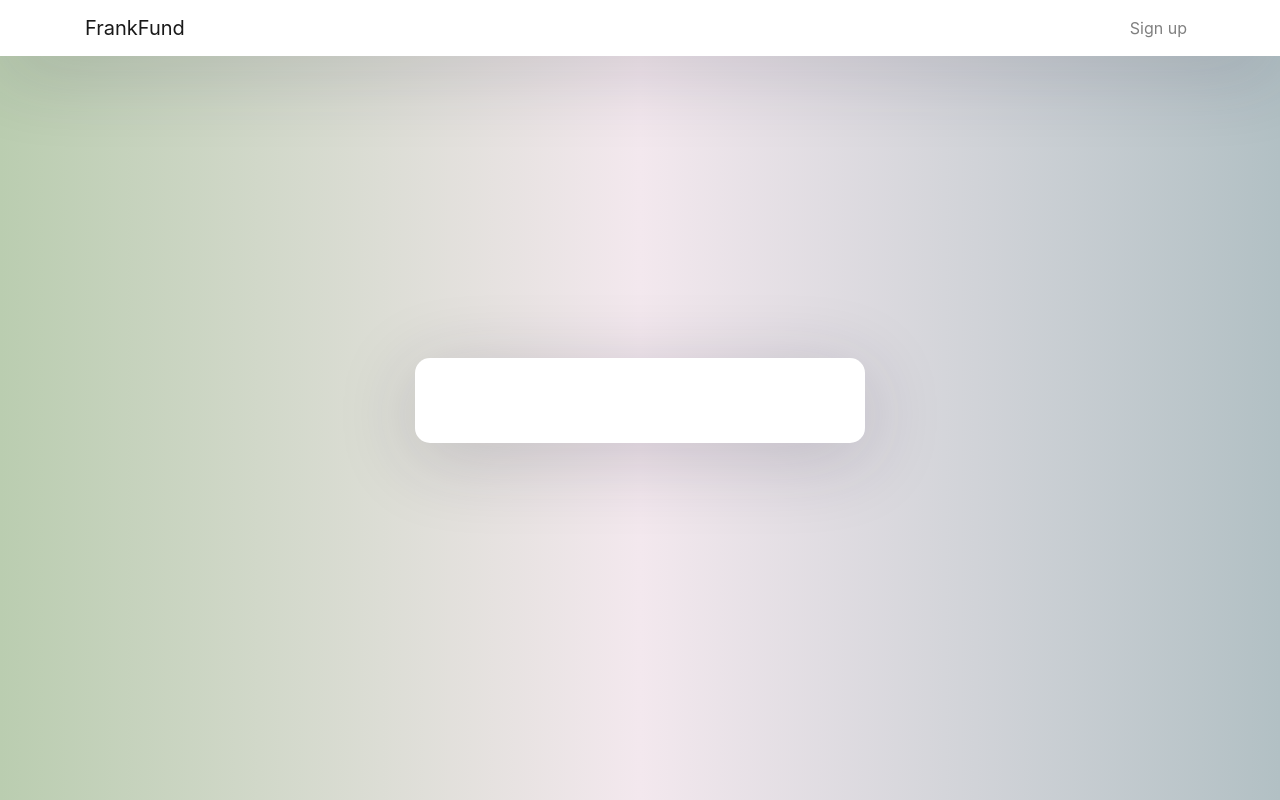
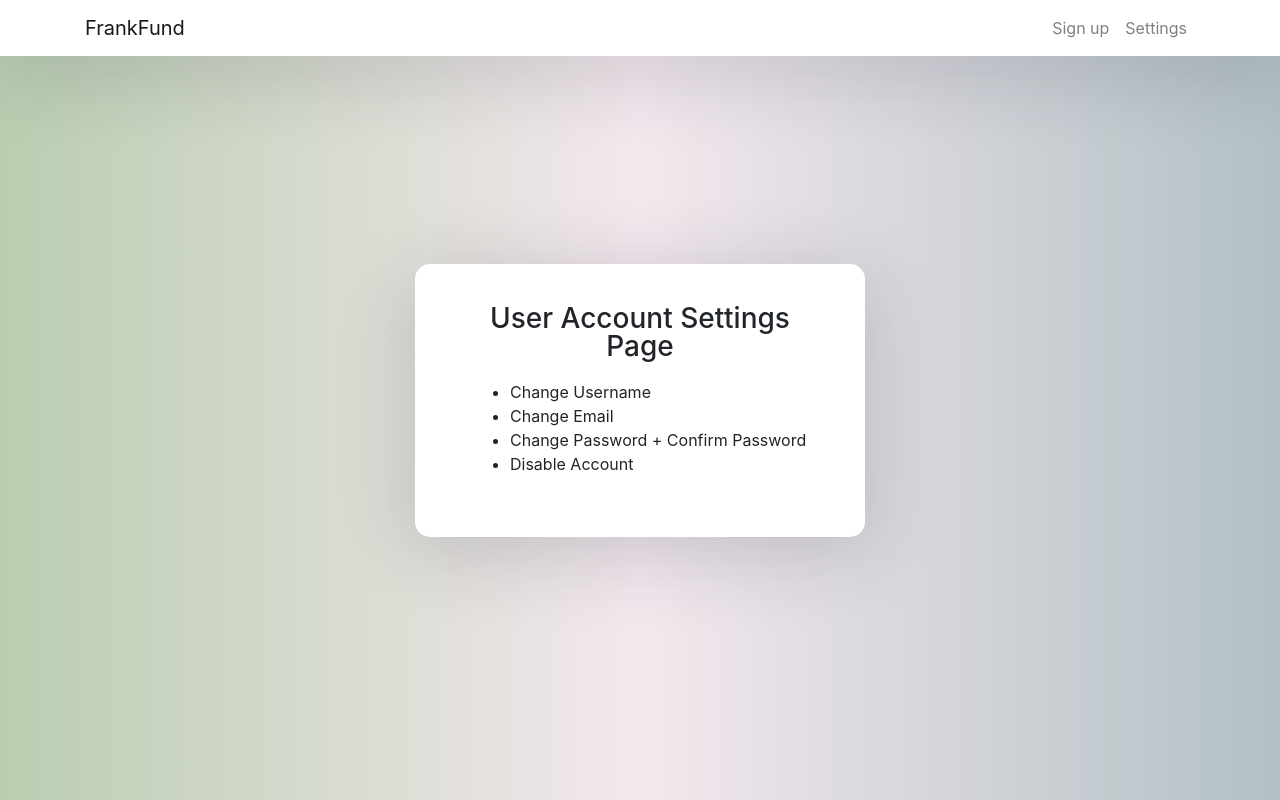
Before and after one commit to devinsuy/FrankFund, a React (Create React App) app in the folder frankfund/: page /settings-user-account in a window 1280 px wide. Built offline with nearby package versions, Linux system fonts and the light colour scheme.

Commit message:
Set up Settings page for user account

```diff
--- a/frankfund/src/App.js
+++ b/frankfund/src/App.js
@@ -4,7 +4,9 @@ import '../node_modules/bootstrap/dist/css/bootstrap.min.css';
 import './App.css';
 import { BrowserRouter as Router, Switch, Route, Link } from "react-router-dom";
 
+// Imported React Components
 import CreateUserAccount from "./components/createuseraccount.component";
+import SettingsUserAccount from "./components/settingsuseraccount.component";
 
 function App() {
     return (<Router>
@@ -40,6 +42,9 @@ function App() {
               <li className="nav-item">
                 <Link className="nav-link" to={"/create-user-account"}>Sign up</Link>
               </li>
+              <li className="nav-item">
+                <Link className="nav-link" to={"/settings-user-account"}>Settings</Link>
+              </li>
             </ul>
           </div>
         </div>
@@ -50,6 +55,7 @@ function App() {
           <Switch>
             <Route exact path='/' component={CreateUserAccount} />
             <Route path="/create-user-account" component={CreateUserAccount} />
+            <Route path="/settings-user-account" component={SettingsUserAccount} />
           </Switch>
         </div>
       </div>
--- /dev/null
+++ b/frankfund/src/components/settingsuseraccount.component.js
@@ -0,0 +1,20 @@
+// JavaScript source code for User Account Settings React Component
+
+import React, { Component } from "react";
+
+export default class SettingsUserAccount extends Component {
+
+    render() {
+        return (
+            <p>
+                <h3>User Account Settings Page</h3>
+                <ul>
+                    <li>Change Username</li>
+                    <li>Change Email</li>
+                    <li>Change Password + Confirm Password</li>
+                    <li>Disable Account</li>
+                </ul>
+            </p>
+        );
+    }
+}
```
